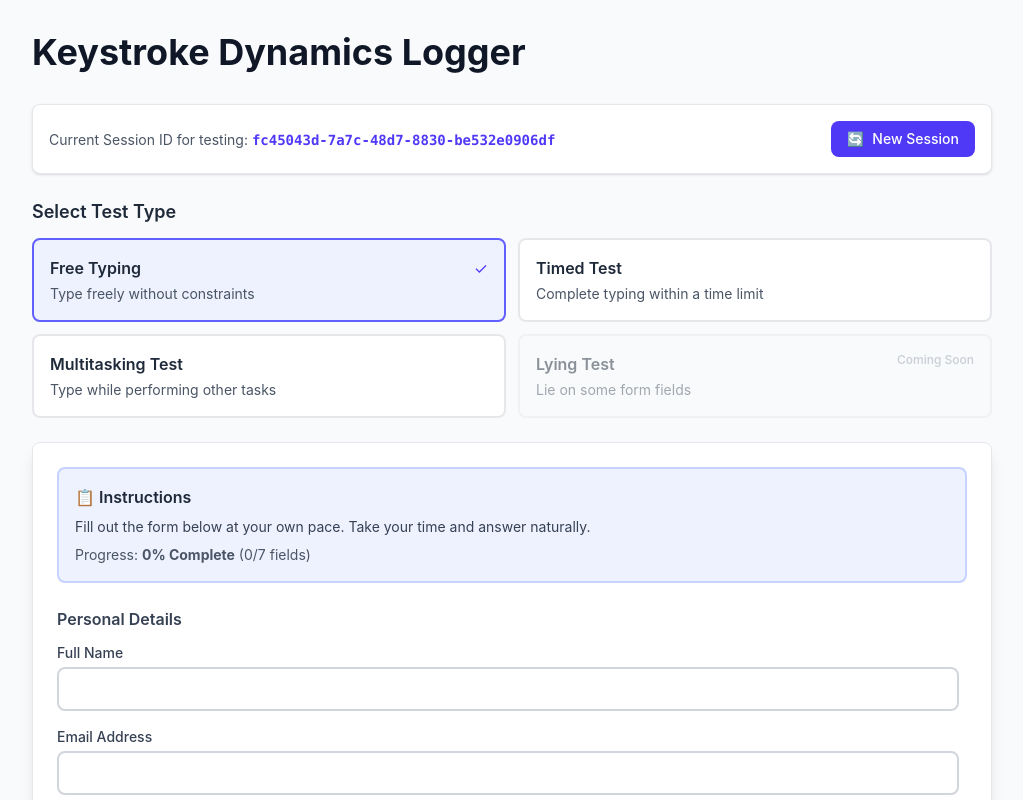
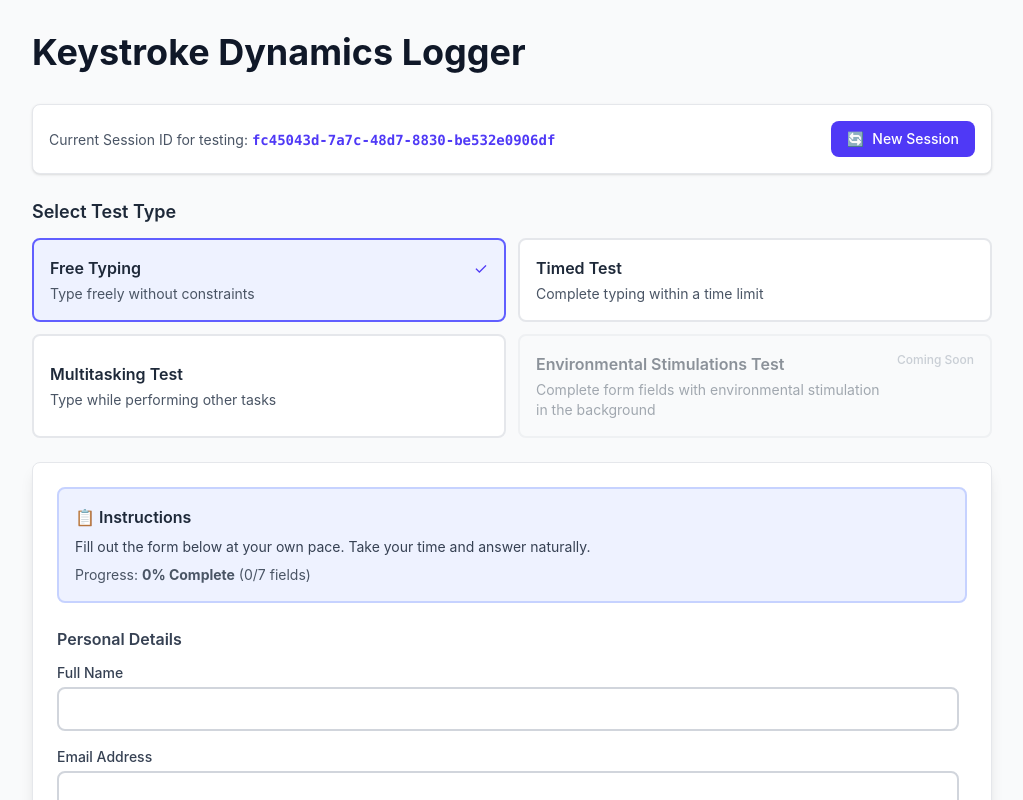
Before and after one commit to ey4n/keystroke_logger, a Next.js app in the folder frontend/: page / in a window 1280 px wide. Shown: the top 800 px of the page, without its empty margins (128-1151 px from the left). Built offline with nearby package versions, Linux system fonts and the light colour scheme.

Commit message:
quick fix

```diff
--- a/frontend/src/components/TestSelector.tsx
+++ b/frontend/src/components/TestSelector.tsx
@@ -26,9 +26,9 @@ const AVAILABLE_TESTS: TestConfig[] = [
     enabled: true,
   },
   {
-    id: 'lying',
-    name: 'Lying Test',
-    description: 'Lie on some form fields',
+    id: 'noise',
+    name: 'Environmental Stimulations Test',
+    description: 'Complete form fields with environmental stimulation in the background',
     enabled: false,
   },
 ];
--- a/frontend/src/types/keystroke.ts
+++ b/frontend/src/types/keystroke.ts
@@ -10,7 +10,7 @@ export interface KeystrokeEvent {
   deviceInfo?: string;         // UA string (once per event is fine)
 }
 
-export type TestType = 'free' | 'timed' | 'multitasking' | 'lying';
+export type TestType = 'free' | 'timed' | 'multitasking' | 'noise' |'lying';
 
 export interface TestConfig {
   id: TestType;
```
